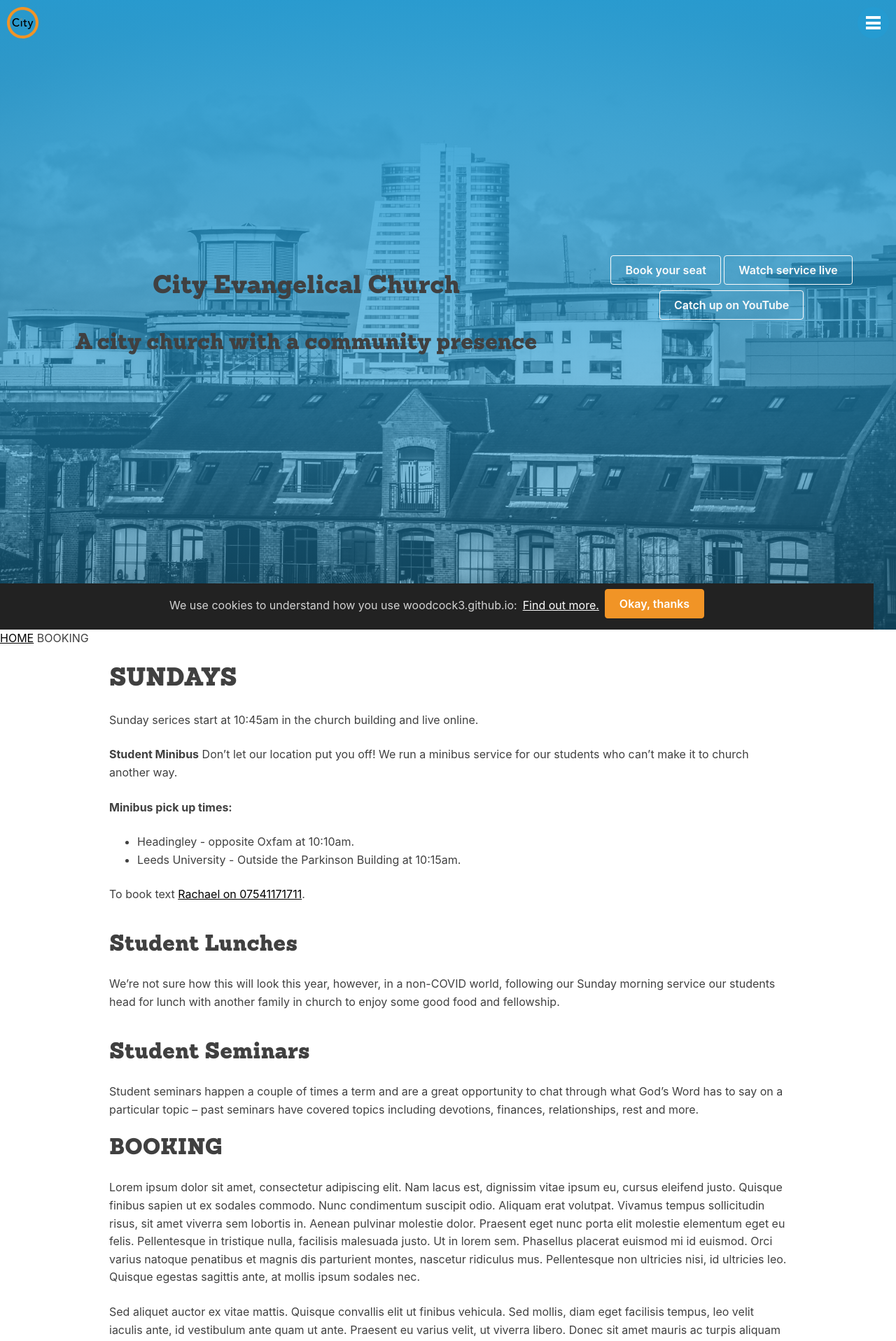
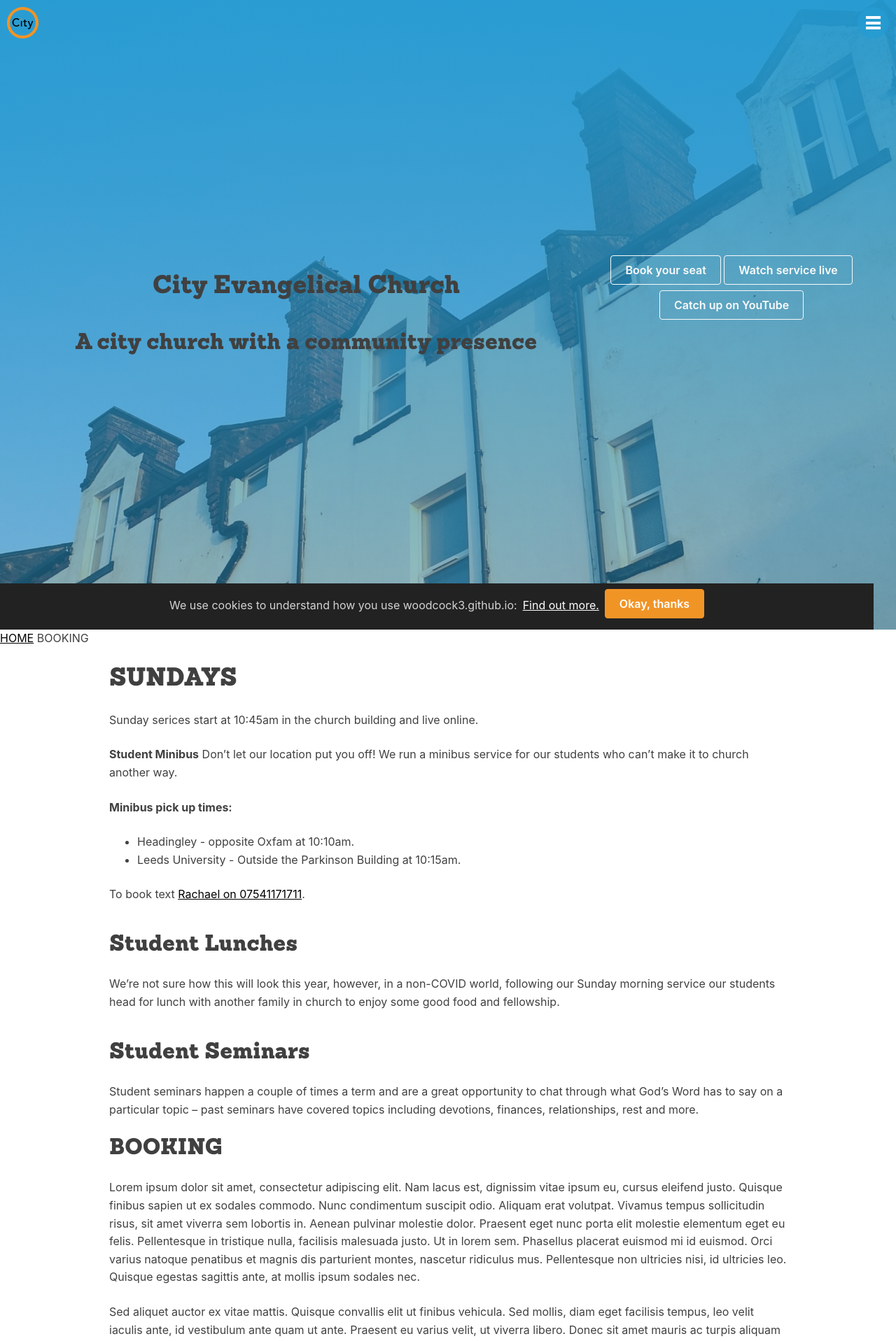
Before and after one commit to woodcox/city-jekyll, a Jekyll site: the page built from pages/_sunday/2021-01-03-booking.md, in a window 1280 px wide. Shown: the top 1917 px of the page at 70% size. Built offline with Jekyll 4.4.1, drawn with Linux system fonts in a browser that asks for light colours.

Commit message:
Update _hero.scss

```diff
--- a/_sass/layouts/_hero.scss
+++ b/_sass/layouts/_hero.scss
@@ -12,7 +12,7 @@
   text-align: center;
 
   /* Background styles */
-  background-image: linear-gradient(rgba($primary-color, 0.95),rgba($primary-color, 0.40)), url('../img/master/bridgewater-place.jpg');
+  background-image: linear-gradient(rgba($primary-color, 0.95),rgba($primary-color, 0.40)), url('../img/master/skyline.jpg');
   background-size: cover;
   -o-background-size:cover;
   -moz-background-size:cover;
```
